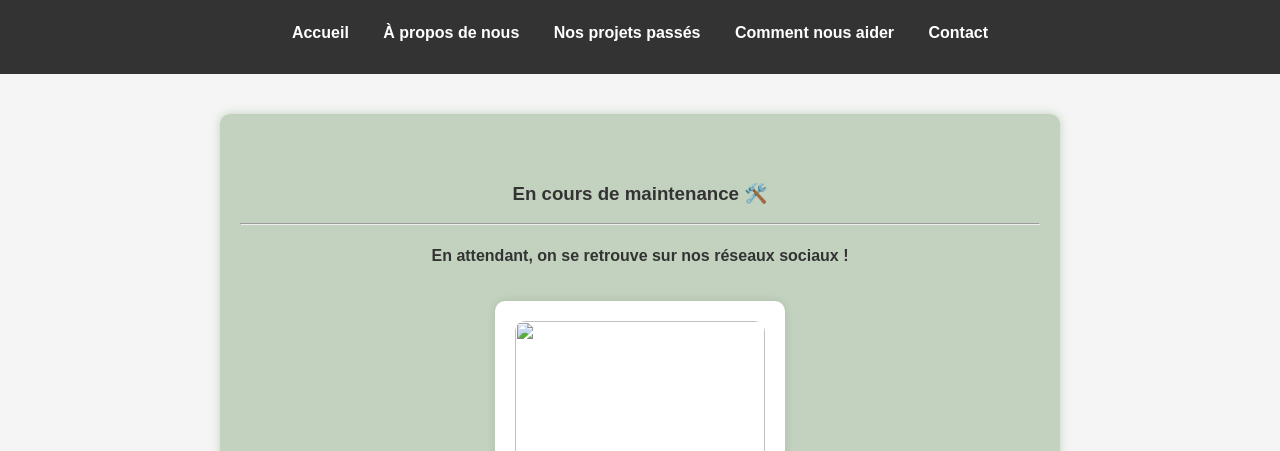
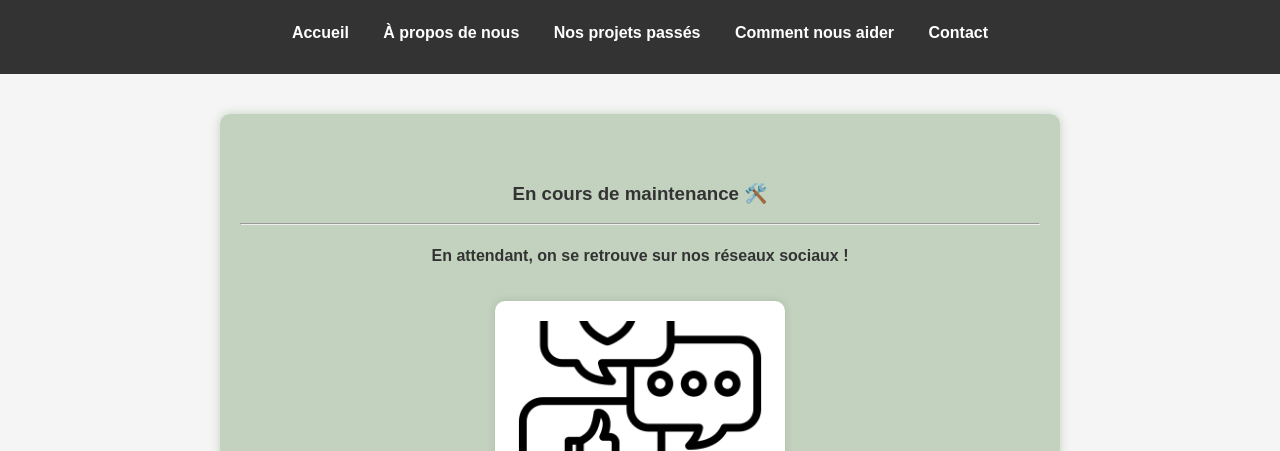
Before and after one commit to nourchouari/unis-dans-lespoir, a plain HTML site: page contact-provisoir.html in a window 1280 px wide. Shown: the part 96-547 px from the top of the page. Drawn offline with Linux system fonts and the light colour scheme.

Commit message:
Update contact-provisoir.html

```diff
--- a/contact-provisoir.html
+++ b/contact-provisoir.html
@@ -30,7 +30,7 @@
         <h4>En attendant, on se retrouve sur nos réseaux sociaux !</h4>
     <div id="box1" class="box">
         <a href="https://nourchouari.github.io/unisdanslespoir-choix/">
-        <img src="reseaux-sociaux.png" alt="">
+        <img src="img/reseaux-sociaux.png" alt="">
         <h3>SUIVEZ NOUS</h3>
     </a>
     </div>
```
